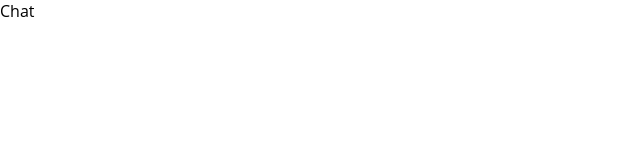
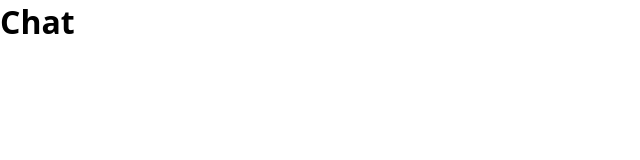
Before and after one commit to joaopedroalb/Github-Chat, a Next.js app: page /chat in a window 1280 px wide. Shown: the top 160 px of the page, without its empty margins (0-640 px from the left). Built offline with nearby package versions, Linux system fonts and the light colour scheme.

Commit message:
Create image default logic to username valid

```diff
--- a/src/pages/chat.js
+++ b/src/pages/chat.js
@@ -2,7 +2,7 @@
 function Chat() {
     return (
         <div>
-            <div>Chat</div>
+            <h1>Chat</h1>
         </div>
     )
 }
--- a/src/pages/index.js
+++ b/src/pages/index.js
@@ -20,8 +20,11 @@ function Title(props) {
 }
 
 export default function HomePage() {
+    const IMAGE_DEFAULT = 'https://rafaturis.com.br/wp-content/uploads/2014/01/default-placeholder.png'
     const [username,setUsername] = useState('joaopedroalb');
     const router = useRouter()
+
+    const usernameIsInvalid = username.length<=2
 
     function handleSubmit(e){
         e.preventDefault();
@@ -83,6 +86,7 @@ export default function HomePage() {
                             }}
                         />
                         <Button
+                            disabled={usernameIsInvalid}
                             type='submit'
                             label='Entrar'
                             fullWidth
@@ -118,7 +122,7 @@ export default function HomePage() {
                                 borderRadius: '50%',
                                 marginBottom: '16px',
                             }}
-                            src={`https://github.com/${username}.png`}
+                            src={usernameIsInvalid?IMAGE_DEFAULT:`https://github.com/${username}.png`}
                         />
                         <Text
                             variant="body4"
```
